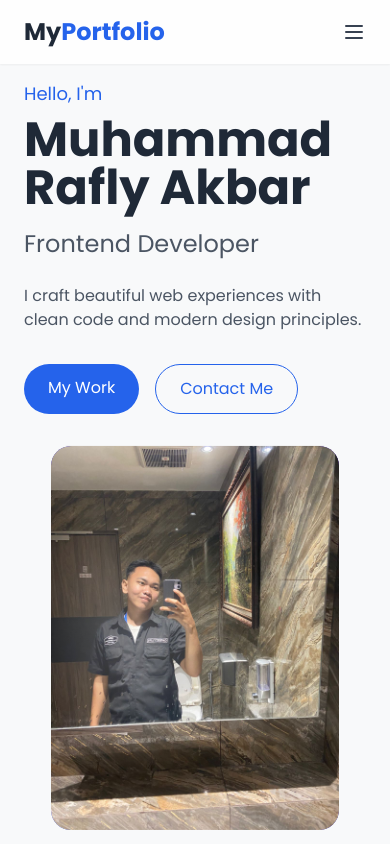
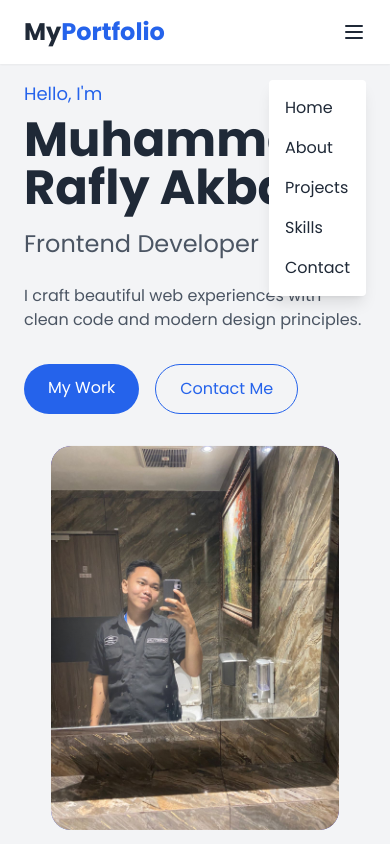
Before and after one commit to rflyakbrrr/raflyy, a website: page index.html in a window 390 px wide. Both pictures are taken after a click on the button 354 px from the left and 32 px from the top of the page. Shown: the top 844 px of the page. Drawn offline with nearby package versions, Linux system fonts and the light colour scheme.

Commit message:
update portopolio keren

```diff
--- a/index.html
+++ b/index.html
@@ -176,38 +176,57 @@
         }
     </style>
 </head>
-<script>
-  const menuBtn = document.getElementById("menu-btn");
-  const menu = document.getElementById("menu");
-
-  menuBtn.addEventListener("click", () => {
-    menu.classList.toggle("hidden");
-  });
-</script>
 </body>
 </html>
 
-<body class="antialiased">
-    <!-- Navbar -->
-    <nav class="navbar fixed w-full z-50 shadow-sm">
-        <div class="container mx-auto px-6 py-4">
-            <div class="flex justify-between items-center">
-                <a href="#" class="text-2xl font-bold text-gray-800">My<span class="text-blue-600">Portfolio</span></a>
-                <div class="hidden md:flex space-x-8">
-                    <a href="#home" class="text-gray-700 hover:text-blue-600 transition">Home</a>
-                    <a href="#about" class="text-gray-700 hover:text-blue-600 transition">About</a>
-                    <a href="#projects" class="text-gray-700 hover:text-blue-600 transition">Projects</a>
-                    <a href="#skills" class="text-gray-700 hover:text-blue-600 transition">Skills</a>
-                    <a href="#contact" class="text-gray-700 hover:text-blue-600 transition">Contact</a>
-                </div>
-                <button class="md:hidden focus:outline-none">
-                    <svg class="w-6 h-6 text-gray-700" fill="none" stroke="currentColor" viewBox="0 0 24 24" xmlns="http://www.w3.org/2000/svg">
-                        <path stroke-linecap="round" stroke-linejoin="round" stroke-width="2" d="M4 6h16M4 12h16M4 18h16"></path>
-                    </svg>
-                </button>
-            </div>
-        </div>
-    </nav>
+<body class="antialiased bg-gray-100">
+  <!-- Navbar -->
+  <nav class="fixed w-full z-50 shadow-sm bg-white">
+    <div class="container mx-auto px-6 py-4 flex justify-between items-center">
+      <!-- Logo -->
+      <a href="#home" class="text-2xl font-bold text-gray-800">
+        My<span class="text-blue-600">Portfolio</span>
+      </a>
+
+      <!-- Desktop Menu -->
+      <div class="hidden md:flex space-x-8">
+        <a href="#home" class="text-gray-800 hover:text-blue-600 transition">Home</a>
+        <a href="#about" class="text-gray-800 hover:text-blue-600 transition">About</a>
+        <a href="#projects" class="text-gray-800 hover:text-blue-600 transition">Projects</a>
+        <a href="#skills" class="text-gray-800 hover:text-blue-600 transition">Skills</a>
+        <a href="#contact" class="text-gray-800 hover:text-blue-600 transition">Contact</a>
+      </div>
+
+      <!-- Hamburger Button -->
+      <button id="menu-btn" class="md:hidden focus:outline-none z-50">
+        <svg class="w-6 h-6 text-gray-800" fill="none" stroke="currentColor" viewBox="0 0 24 24"
+          xmlns="http://www.w3.org/2000/svg">
+          <path stroke-linecap="round" stroke-linejoin="round" stroke-width="2"
+            d="M4 6h16M4 12h16M4 18h16"></path>
+        </svg>
+      </button>
+    </div>
+
+    <!-- Mobile Menu -->
+    <div id="mobile-menu" class="hidden md:hidden flex flex-col gap-4 bg-white p-4 absolute top-20 right-6 rounded shadow-lg">
+      <a href="#home" class="text-gray-800 hover:text-blue-600 transition">Home</a>
+      <a href="#about" class="text-gray-800 hover:text-blue-600 transition">About</a>
+      <a href="#projects" class="text-gray-800 hover:text-blue-600 transition">Projects</a>
+      <a href="#skills" class="text-gray-800 hover:text-blue-600 transition">Skills</a>
+      <a href="#contact" class="text-gray-800 hover:text-blue-600 transition">Contact</a>
+    </div>
+  </nav>
+
+  <!-- JS Toggle -->
+  <script>
+    const btn = document.getElementById('menu-btn');
+    const menu = document.getElementById('mobile-menu');
+
+    btn.addEventListener('click', () => {
+      menu.classList.toggle('hidden');
+    });
+  </script>
+</body>
 
     <!-- Hero Section -->
     <section id="home" class="section flex items-center">
```
